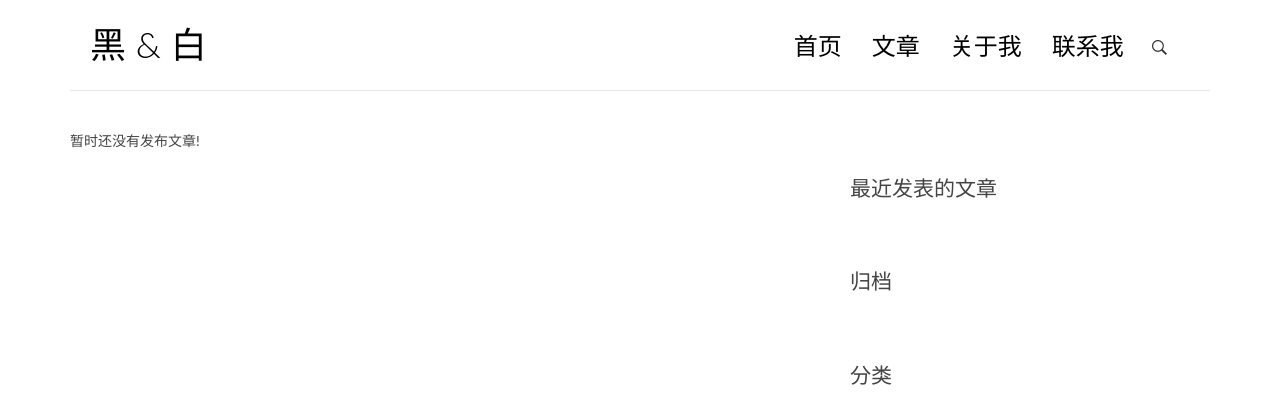
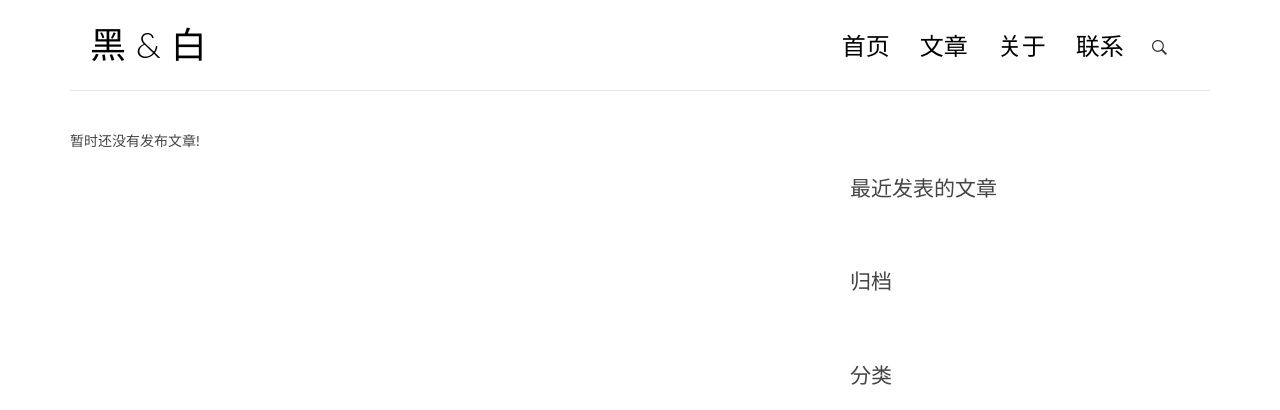
Before and after one commit to hx1310/mysite, a Django app: page / in a window 1280 px wide. Shown: the top 410 px of the page. Run offline with Django 3.2, Linux system fonts and the light colour scheme; data that the repository does not hold is empty; some libraries are stand-ins or nearby versions.

Commit message:
导航条修复

```diff
--- a/templates/blog/base.html
+++ b/templates/blog/base.html
@@ -40,10 +40,10 @@
 
 							<div class="collapse navbar-collapse" id="bs-example-navbar-collapse-1">
   								<ul class="nav navbar-nav navbar-right">
-    								<li class="cl-effect-11"><a href="{% url 'blog:index' %}" >首页</a></li>
-    								<li class="cl-effect-11"><a href="#" >文章</a></li>
-    								<li class="cl-effect-11"><a href="#" >关于我</a></li>
-    								<li class="cl-effect-11"><a href="#" >联系我</a></li>
+    								<li class="cl-effect-11"><a href="{% url 'blog:index' %}" data-hover="首页">首页</a></li>
+    								<li class="cl-effect-11"><a href="#" data-hover="文章">文章</a></li>
+    								<li class="cl-effect-11"><a href="#" data-hover="关于">关于</a></li>
+    								<li class="cl-effect-11"><a href="#" data-hover="联系">联系</a></li>
   								</ul>
 							</div><!-- /.navbar-collapse -->
 						</nav>
```
Also changed, not shown: 4 other files.
